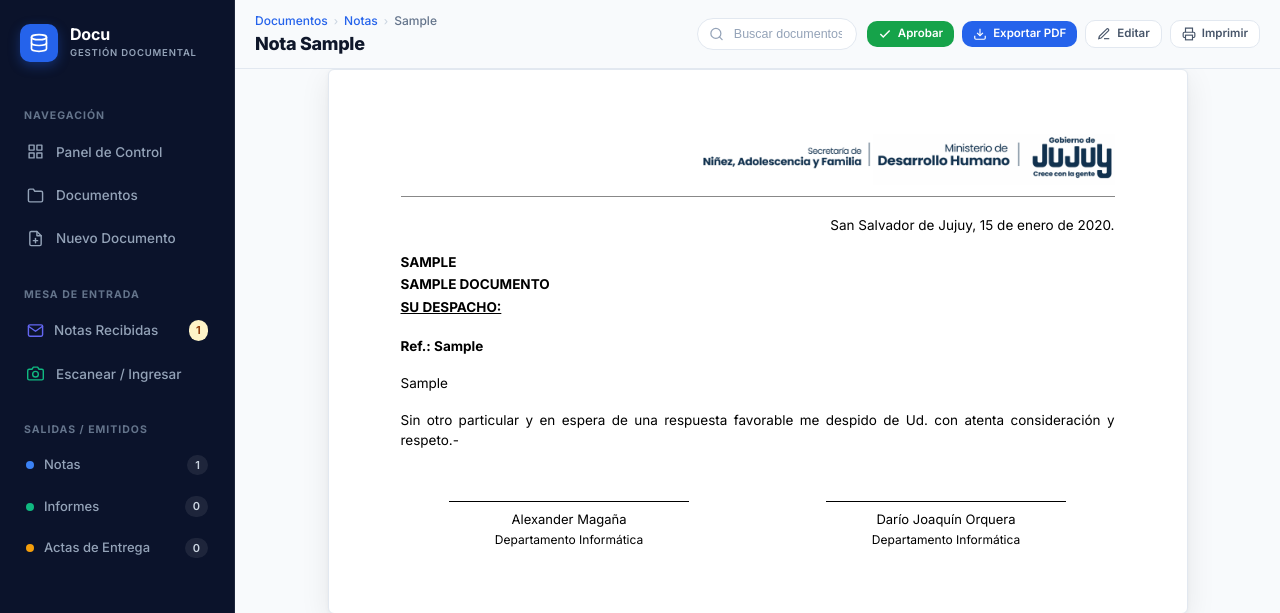
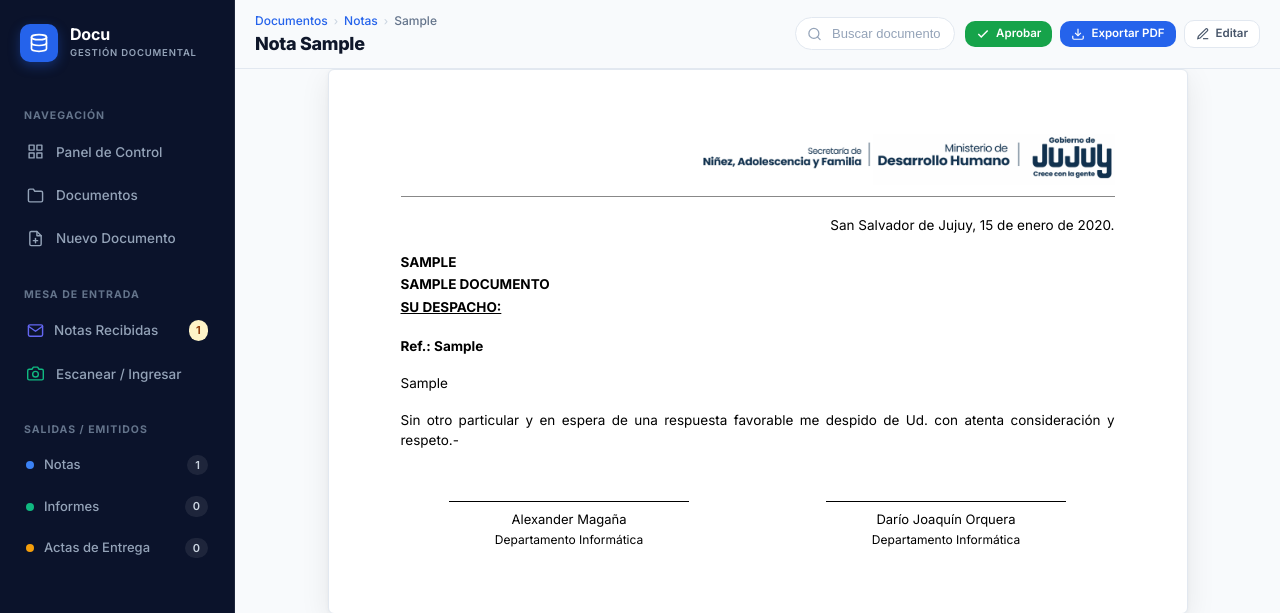
Before and after one commit to orquera10/proyecto_docu, a Django app: page /documentos/1/ in a window 1280 px wide. Shown: the top 613 px of the page. Run offline with Django 5.2, Linux system fonts and the light colour scheme; a user stored in the database is signed in; tables that the repository leaves empty hold one stand-in row (values such as "Sample post"); parts of the project's set-up code (start-up, migrations or seed data) failed here and were passed over.

Commit message:
UI: ampliar barra de búsqueda y quitar botón de imprimir

```diff
--- a/static/css/main.css
+++ b/static/css/main.css
@@ -429,12 +429,12 @@ a {
 }
 
 .topbar-search-input {
-  width: 190px;
+  width: 280px;
   padding: 8px 14px 8px 36px;
   background-color: var(--bg-card);
   border: 1px solid var(--border-color);
   border-radius: var(--radius-pill);
-  font-size: 12.5px;
+  font-size: 13px;
   color: var(--text-main);
   outline: none;
   transition: var(--transition);
@@ -447,7 +447,7 @@ a {
 .topbar-search-input:focus {
   border-color: var(--primary);
   box-shadow: 0 0 0 3px rgba(37, 99, 235, 0.12);
-  width: 230px;
+  width: 350px;
 }
 
 .search-input-icon {
--- a/templates/documentos/detalle.html
+++ b/templates/documentos/detalle.html
@@ -108,11 +108,6 @@
       <svg width="15" height="15" viewBox="0 0 24 24" fill="none" stroke="currentColor" stroke-width="2"><path d="M12 20h9"></path><path d="M16.5 3.5a2.121 2.121 0 0 1 3 3L7 19l-4 1 1-4L16.5 3.5z"></path></svg>
       <span>Editar</span>
     </a>
-
-    <button type="button" class="btn btn-outline" onclick="window.print()">
-      <svg width="15" height="15" viewBox="0 0 24 24" fill="none" stroke="currentColor" stroke-width="2"><polyline points="6 9 6 2 18 2 18 9"></polyline><path d="M6 18H4a2 2 0 0 1-2-2v-5a2 2 0 0 1 2-2h16a2 2 0 0 1 2 2v5a2 2 0 0 1-2 2h-2"></path><rect x="6" y="14" width="12" height="8"></rect></svg>
-      <span>Imprimir</span>
-    </button>
   </div>
 {% endblock %}
 
```
